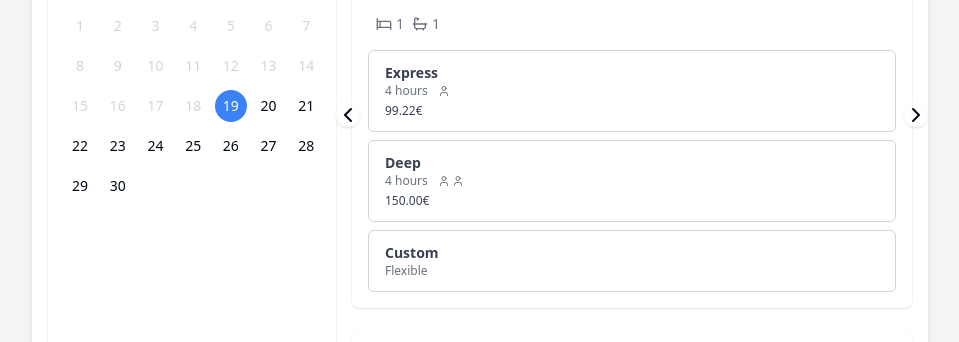
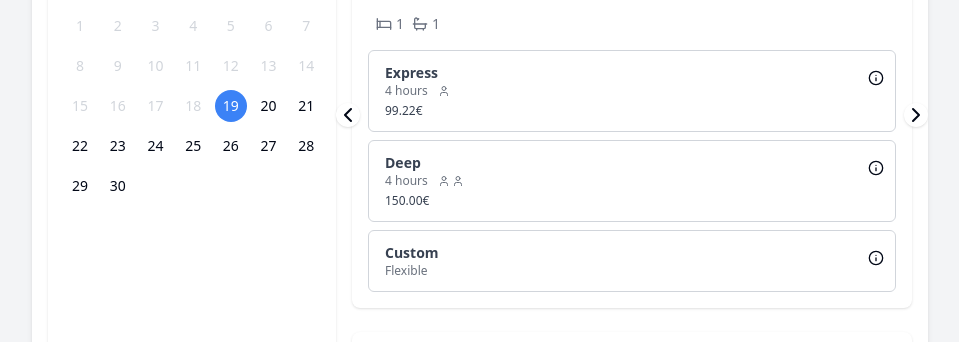
Before and after one commit to AxelClemente/cleaningapp, a Next.js app: page / in a window 1280 px wide. Shown: the part 277-619 px from the top of the page, without its empty margins (160-1119 px from the left). Built offline with nearby package versions, Linux system fonts and the light colour scheme.

Commit message:
info icon added

```diff
--- a/app/components/House&ServiceType.tsx
+++ b/app/components/House&ServiceType.tsx
@@ -5,7 +5,9 @@ import { Dialog, DialogContent, DialogTrigger } from "@/components/ui/dialog"
 import { toast } from "@/components/ui/use-toast"
 import { Location } from './Location'
 import { ServiceSummary } from './ServiceSummary'
-import { Home, Building, Castle, Warehouse, Bed, Bath, User } from 'lucide-react'
+import { Home, Building, Castle, Warehouse, Bed, Bath, User, Info } from 'lucide-react'
+import { Tooltip, TooltipContent, TooltipProvider, TooltipTrigger } from "@/components/ui/tooltip"
+import { Button } from "@/components/Button"
 
 interface HouseAndServiceTypeProps {
   houseType: 'small' | 'regular' | 'chalet' | 'finca'
@@ -27,6 +29,14 @@ const priceMap: PriceMap = {
   finca: { Express: 400, Deep: 500, Custom: null },
 };
 
+const serviceDescriptions: Record<ServiceType, string> = {
+  Express: "Quick cleaning focusing on essential areas.",
+  Deep: "Thorough cleaning of all areas, including hard-to-reach spots.",
+  Custom: "Tailored cleaning service based on your specific needs."
+};
+
+type ServiceType = 'Express' | 'Deep' | 'Custom';
+
 export function HouseAndServiceType({
   houseType,
   onSelectService,
@@ -41,6 +51,8 @@ export function HouseAndServiceType({
   const [comment, setComment] = useState('')
   const [entryMethods, setEntryMethods] = useState<string[]>([])
   const [price, setPrice] = useState<number | null>(null)
+  const [isServiceInfoOpen, setIsServiceInfoOpen] = useState(false);
+  const [selectedServiceInfo, setSelectedServiceInfo] = useState<string | null>(null);
 
   const calculatePrice = (house: string, service: string) => {
     return priceMap[house]?.[service] ?? null;
@@ -73,8 +85,8 @@ export function HouseAndServiceType({
     ]
 
     return services.map((service) => (
+      <div key={service.id} className="relative">
         <button
-        key={service.id}
           onClick={() => {
             setSelectedService(service.id)
             onSelectService(service.id)
@@ -103,6 +115,27 @@ export function HouseAndServiceType({
             </div>
           )}
         </button>
+        <TooltipProvider>
+          <Tooltip>
+            <TooltipTrigger asChild>
+              <Button
+                variant="ghost"
+                className="absolute right-2 top-2 p-1"
+                onClick={(e) => {
+                  e.stopPropagation();
+                  setSelectedServiceInfo(service.id as ServiceType);
+                  setIsServiceInfoOpen(true);
+                }}
+              >
+                <Info className="w-4 h-4" />
+              </Button>
+            </TooltipTrigger>
+            <TooltipContent>
+              <p>{serviceDescriptions[service.id as ServiceType]}</p>
+            </TooltipContent>
+          </Tooltip>
+        </TooltipProvider>
+      </div>
     ))
   }
 
@@ -240,6 +273,13 @@ export function HouseAndServiceType({
         setComment={setComment}
         price={price}  // Add this line
       />
+      <Dialog open={isServiceInfoOpen} onOpenChange={setIsServiceInfoOpen}>
+        <DialogContent className="sm:max-w-[425px]">
+          <h2 className="text-lg font-semibold mb-4">{selectedServiceInfo} Service Details</h2>
+          <p>{serviceDescriptions[selectedServiceInfo as ServiceType] ?? 'No description available.'}</p>
+          {/* Aquí puedes añadir más detalles sobre el servicio seleccionado */}
+        </DialogContent>
+      </Dialog>
     </div>
   )
 }
--- /dev/null
+++ b/app/components/ui/tooltip.tsx
@@ -0,0 +1,30 @@
+"use client"
+
+import * as React from "react"
+import * as TooltipPrimitive from "@radix-ui/react-tooltip"
+
+import { cn } from "@/lib/utils"
+
+const TooltipProvider = TooltipPrimitive.Provider
+
+const Tooltip = TooltipPrimitive.Root
+
+const TooltipTrigger = TooltipPrimitive.Trigger
+
+const TooltipContent = React.forwardRef<
+  React.ElementRef<typeof TooltipPrimitive.Content>,
+  React.ComponentPropsWithoutRef<typeof TooltipPrimitive.Content>
+>(({ className, sideOffset = 4, ...props }, ref) => (
+  <TooltipPrimitive.Content
+    ref={ref}
+    sideOffset={sideOffset}
+    className={cn(
+      "z-50 overflow-hidden rounded-md border bg-popover px-3 py-1.5 text-sm text-popover-foreground shadow-md animate-in fade-in-0 zoom-in-95 data-[state=closed]:animate-out data-[state=closed]:fade-out-0 data-[state=closed]:zoom-out-95 data-[side=bottom]:slide-in-from-top-2 data-[side=left]:slide-in-from-right-2 data-[side=right]:slide-in-from-left-2 data-[side=top]:slide-in-from-bottom-2",
+      className
+    )}
+    {...props}
+  />
+))
+TooltipContent.displayName = TooltipPrimitive.Content.displayName
+
+export { Tooltip, TooltipTrigger, TooltipContent, TooltipProvider }
--- a/package.json
+++ b/package.json
@@ -12,12 +12,14 @@
     "@googlemaps/js-api-loader": "^1.16.8",
     "@headlessui/react": "^2.1.8",
     "@next-auth/mongodb-adapter": "^1.1.3",
+    "@paypal/react-paypal-js": "^8.7.0",
     "@prisma/client": "^5.19.1",
     "@radix-ui/react-dialog": "^1.1.1",
     "@radix-ui/react-icons": "^1.3.0",
     "@radix-ui/react-select": "^2.1.1",
     "@radix-ui/react-slot": "^1.1.0",
     "@radix-ui/react-toast": "^1.2.1",
+    "@radix-ui/react-tooltip": "^1.1.2",
     "@react-google-maps/api": "^2.19.3",
     "class-variance-authority": "^0.7.0",
     "clsx": "^2.1.1",
@@ -34,6 +36,7 @@
     "tailwindcss-animate": "^1.0.7"
   },
   "devDependencies": {
+    "@shadcn/ui": "^0.0.4",
     "@types/mongodb": "^4.0.6",
     "@types/node": "^20",
     "@types/react": "^18",
```
Also changed, not shown: 1 other file (tests, documents, lock files or other folders). Lines whose indentation alone changed are shown as unchanged.
